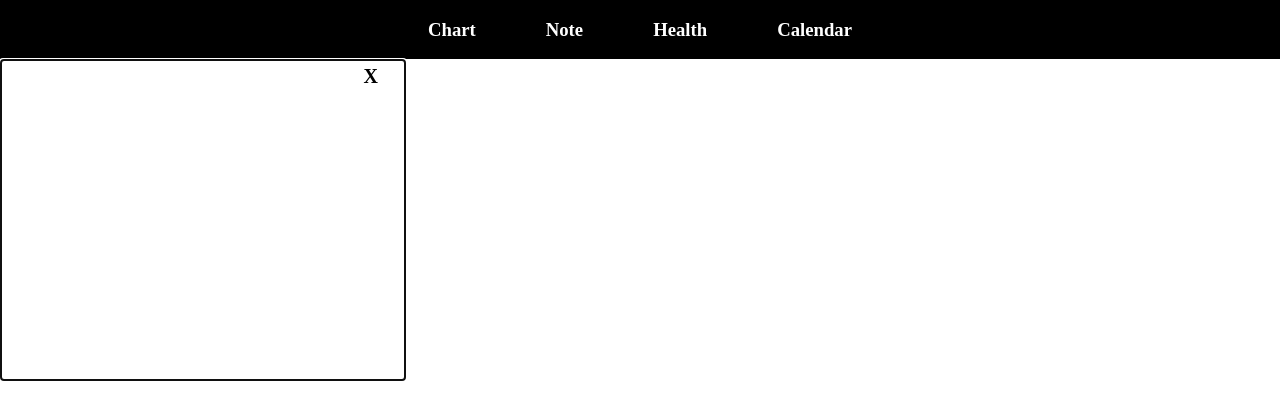
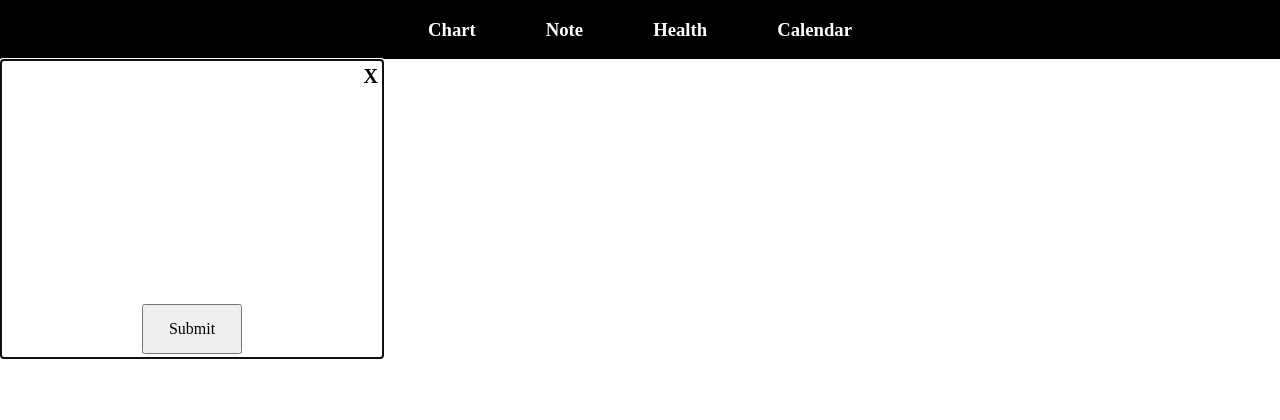
Before and after one commit to ShihYuChang/InfoSnap, a React (Create React App) app: page /slash in a window 1280 px wide. Shown: the top 420 px of the page. Built offline with nearby package versions, Linux system fonts and the light colour scheme.

Commit message:
Adding box-sizing border box to input box

```diff
--- a/src/index.js
+++ b/src/index.js
@@ -7,7 +7,7 @@ import Chart from './pages/Chart';
 import Health from './pages/Health';
 import Login from './components/Login';
 import Note from './pages/Note';
-import CommandNote from './components/SlashCommand/CommandNote';
+import CommandNote from './pages/Note/CommandNote';
 
 const root = ReactDOM.createRoot(document.getElementById('root'));
 root.render(
--- a/src/components/SlashCommand/CommandNote.js
+++ b/src/pages/Note/CommandNote.js
@@ -1,7 +1,8 @@
 import React, { useState, useEffect, useRef, useContext } from 'react';
 import styled from 'styled-components/macro';
-import Exit from '../Buttons/Exit';
+import Exit from '../../components/Buttons/Exit';
 import { StateContext } from '../../context/stateContext';
+import { NoteContext } from './noteContext';
 
 const Wrapper = styled.div`
   display: ${(props) => props.display};
@@ -10,10 +11,11 @@ const Wrapper = styled.div`
 `;
 
 const InputBox = styled.div`
+  box-sizing: border-box;
   width: 30vw;
   min-height: 300px;
   border: 1px solid black;
-  padding: 10px;
+  padding: 20px;
   position: absolute;
   top: 0;
   left: 0;
@@ -48,6 +50,16 @@ const Option = styled.button`
   }
 `;
 
+const SubmitBtn = styled.button`
+  width: 100px;
+  height: 50px;
+  z-index: 100;
+  position: absolute;
+  left: 50%;
+  top: 90%;
+  transform: translate(-50%, -50%);
+`;
+
 export default function CommandNote({ display }) {
   const initialFocusXY = { x: 430, y: 425 };
   const [commands, setCommands] = useState([
@@ -56,6 +68,7 @@ export default function CommandNote({ display }) {
     { tag: 'h3', isHover: false },
   ]);
   const { isAdding, setIsAdding } = useContext(StateContext);
+  const { selectedNote } = useContext(NoteContext);
   const [isSlashed, setIsSlashed] = useState(false);
   const [hasSelected, setHasSelected] = useState(false);
   const [text, setText] = useState('');
@@ -64,6 +77,10 @@ export default function CommandNote({ display }) {
   const [hoverIndex, setHoverIndex] = useState(0);
   const inputRef = useRef(null);
   const [selectedTag, setSelectedTag] = useState('h1');
+
+  useEffect(() => {
+    selectedNote && setText(selectedNote.context);
+  }, [selectedNote]);
 
   useEffect(() => {
     function handleKeyDown(e) {
@@ -127,13 +144,13 @@ export default function CommandNote({ display }) {
     getFocusPosition(e);
   }
 
-  function getElementPos(element) {
-    const rect = element.getBoundingClientRect();
-    const distanceFromTop = rect.top;
-    const distanceFromLeft = rect.left;
-    console.log('Distance from top: ' + distanceFromTop + 'px');
-    console.log('Distance from left: ' + distanceFromLeft + 'px');
-  }
+  // function getElementPos(element) {
+  //   const rect = element.getBoundingClientRect();
+  //   const distanceFromTop = rect.top;
+  //   const distanceFromLeft = rect.left;
+  //   console.log('Distance from top: ' + distanceFromTop + 'px');
+  //   console.log('Distance from left: ' + distanceFromLeft + 'px');
+  // }
 
   function moveFocusToStart() {
     const inputEl = inputRef.current;
@@ -183,6 +200,11 @@ export default function CommandNote({ display }) {
 
   useEffect(() => moveFocusToLast(), [text]);
 
+  // window.addEventListener('click', (e) => {
+  //   const id = Number(e.target.id);
+  //   console.log(data[id]);
+  // });
+
   return (
     <Wrapper display={display}>
       <ToggleList
@@ -215,7 +237,9 @@ export default function CommandNote({ display }) {
           onInput={handleTextChange}
           dangerouslySetInnerHTML={{ __html: text }}
           ref={inputRef}
+          maxLength='10'
         ></InputBox>
+        <SubmitBtn>Submit</SubmitBtn>
         <Exit top='5px' right='0' handleClick={() => setIsAdding(!isAdding)}>
           X
         </Exit>
--- a/src/pages/Note.js
+++ b/src/pages/Note/Dashboard.js
@@ -1,9 +1,10 @@
 import { useEffect, useState, useContext } from 'react';
 import styled from 'styled-components/macro';
-import CommandNote from '../components/SlashCommand/CommandNote';
-import Mask from '../components/Mask';
-import Exit from '../components/Buttons/Exit';
-import { StateContext } from '../context/stateContext';
+import CommandNote from './CommandNote';
+import Mask from '../../components/Mask';
+import Exit from '../../components/Buttons/Exit';
+import { StateContext } from '../../context/stateContext';
+import { NoteContext } from './noteContext';
 import { initializeApp } from 'firebase/app';
 import {
   getFirestore,
@@ -44,8 +45,8 @@ const Card = styled.div`
   cursor: pointer;
 `;
 
-export default function Note() {
-  const [data, setData] = useState([]);
+export default function Dashboard() {
+  const { data, setData, setSelectedNote } = useContext(NoteContext);
   const { isAdding, setIsAdding } = useContext(StateContext);
   useEffect(() => {
     const unsub = onSnapshot(
@@ -61,8 +62,9 @@ export default function Note() {
     return unsub;
   }, []);
 
-  function clickCard() {
+  function clickCard(index) {
     setIsAdding(true);
+    setSelectedNote(data[index]);
   }
 
   return (
@@ -84,10 +86,14 @@ export default function Note() {
         <hr />
         <h2>Collected Notes</h2>
         <CommandNote display={isAdding ? 'flex' : 'none'} />
-        <Cards onClick={clickCard}>
+        <Cards>
           {data
             ? data.map((note, index) => {
-                return <Card key={index}>{note.context}</Card>;
+                return (
+                  <Card key={index} id={index} onClick={() => clickCard(index)}>
+                    {note.context}
+                  </Card>
+                );
               })
             : null}
         </Cards>
--- /dev/null
+++ b/src/pages/Note/index.js
@@ -0,0 +1,10 @@
+import Dashboard from './Dashboard';
+import { NoteContextProvider } from './noteContext';
+
+export default function Note() {
+  return (
+    <NoteContextProvider>
+      <Dashboard />
+    </NoteContextProvider>
+  );
+}
--- /dev/null
+++ b/src/pages/Note/noteContext.js
@@ -0,0 +1,20 @@
+import { createContext, useState } from 'react';
+
+export const NoteContext = createContext({
+  data: [],
+  selectedNote: '',
+  setData: () => {},
+  setSelectedNote: () => {},
+});
+
+export const NoteContextProvider = ({ children }) => {
+  const [data, setData] = useState([]);
+  const [selectedNote, setSelectedNote] = useState([]);
+  return (
+    <NoteContext.Provider
+      value={{ data, selectedNote, setData, setSelectedNote }}
+    >
+      {children}
+    </NoteContext.Provider>
+  );
+};
```
